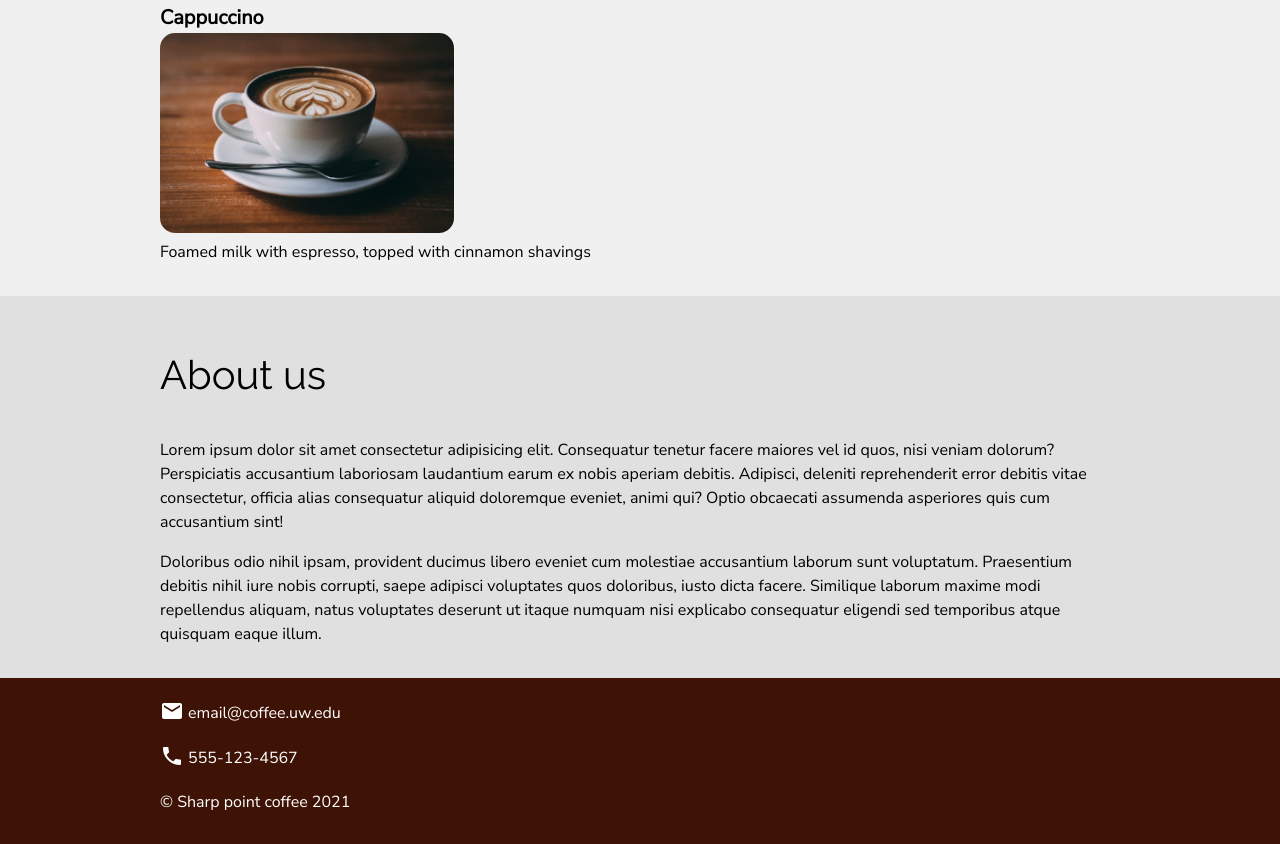
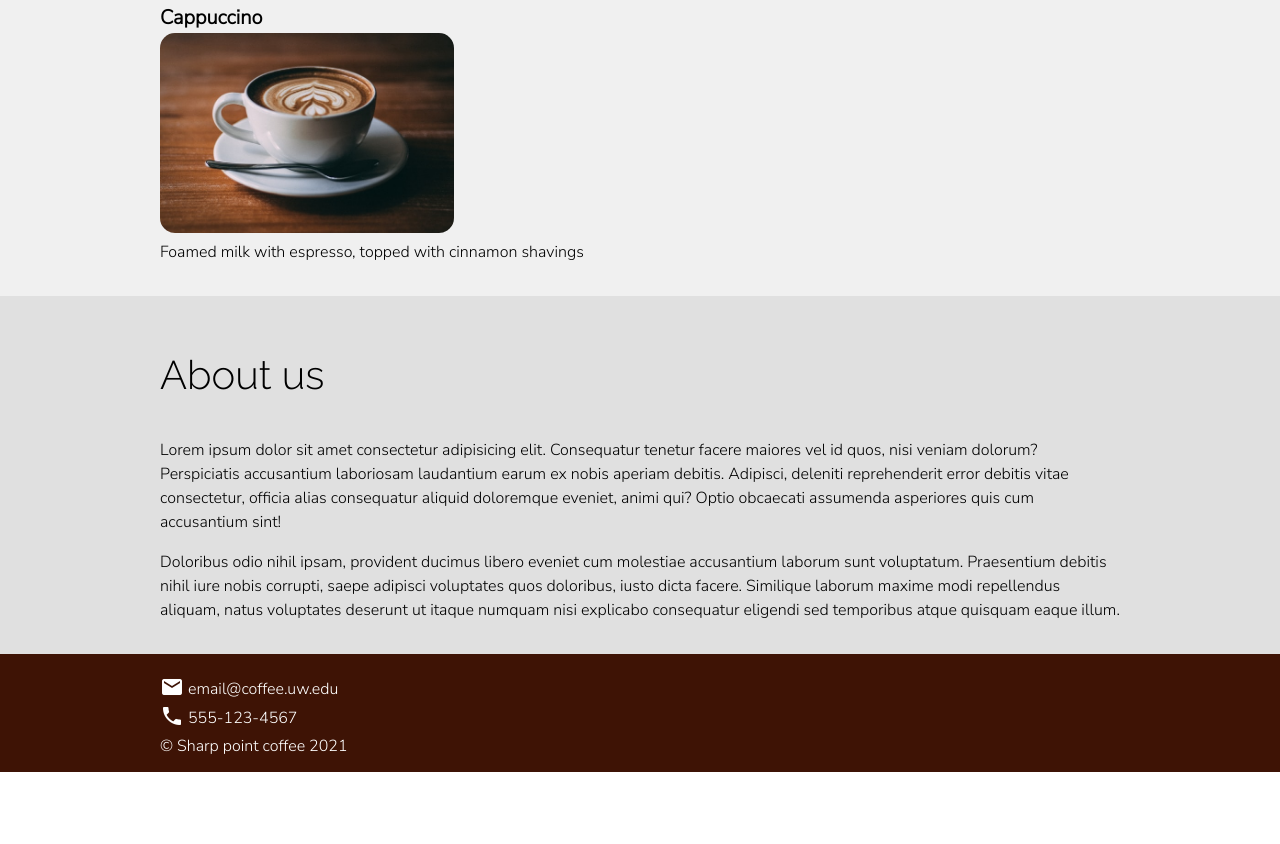
Before and after one commit to heybertrussell/lis549-sp22-exercise-04-heybertrussell, a plain HTML site: page index.html in a window 1280 px wide. Shown: the part 1293-2137 px from the top of the page. After the commit the page ends 2065 px from the top, so only its background shows below. Drawn offline with nearby package versions, Linux system fonts and the light colour scheme.

Commit message:
font fixes
added specific weights

```diff
--- a/css/style.css
+++ b/css/style.css
@@ -86,7 +86,7 @@ header{
   background-color: #0084Af;
 }
 
-.motto{
+header .motto {
   font-style: italic;
   font-size: 1.25rem;
 }
@@ -125,7 +125,10 @@ main img{
 footer{
   color: white;
   background-color: #3E1305;
-  margin: 0; /* check */
+}
+
+footer div p{
+  margin:0;
   line-height: 1.25;
 }
 
@@ -134,6 +137,6 @@ footer a:link{
   text-decoration: none;
 }
 
-footer p:last-child{
+footer div p:last-child{
   padding-top: 8px;
 }
--- a/index.html
+++ b/index.html
@@ -8,8 +8,8 @@
   <title>Sharp Point Coffee</title>
   <!-- This stylesheet will somewhat "normalize" the styling across browsers -->
   <link rel="stylesheet" href="https://cdnjs.cloudflare.com/ajax/libs/normalize/8.0.1/normalize.min.css">
-  <link rel="stylesheet" href="https://fonts.googleapis.com/css2?family=Raleway">
-  <link rel="stylesheet" link href="https://fonts.googleapis.com/css2?family=Nunito+Sans">
+  <link rel="stylesheet" href="https://fonts.googleapis.com/css2?family=Raleway:400,300">
+  <link rel="stylesheet" link href="https://fonts.googleapis.com/css2?family=Nunito+Sans:300">
   <link rel="stylesheet" link href="https://fonts.googleapis.com/icon?family=Material+Icons">
   <link rel="stylesheet" href="css/style.css">
 
```
